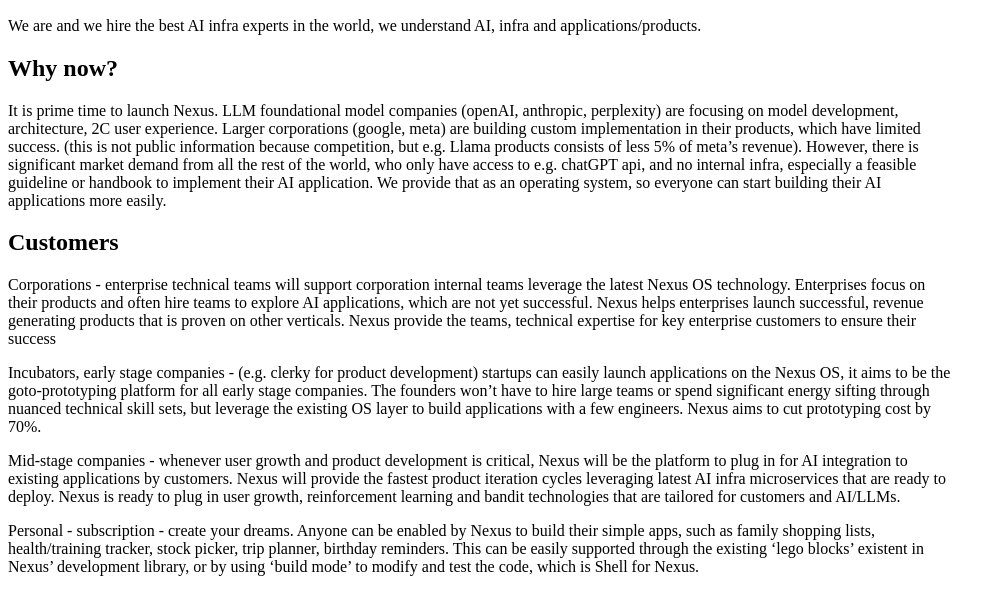
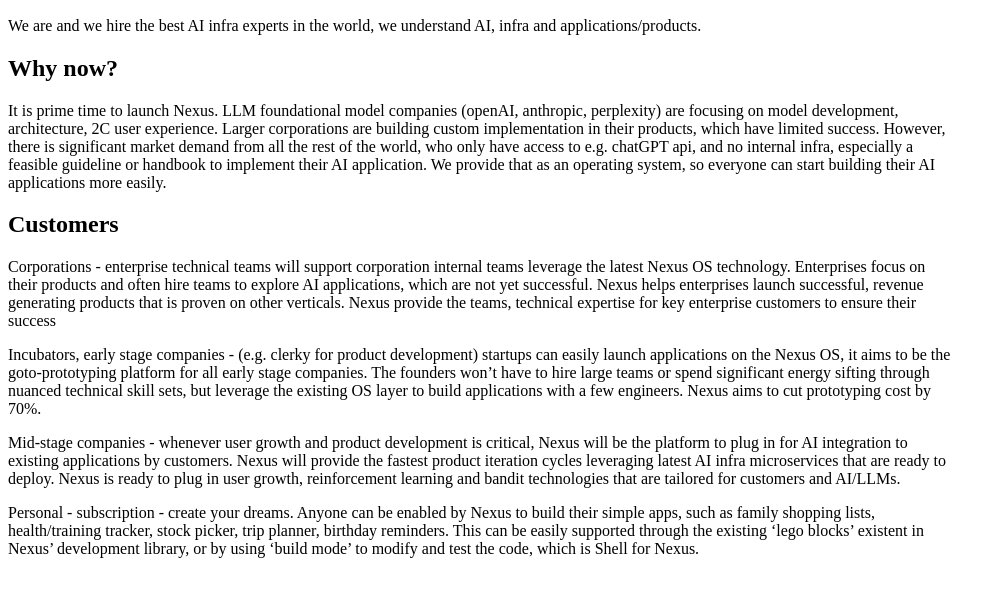
Before and after one commit to wzoustanford/wzoustanford.github.io, a plain HTML site: page nexus.html in a window 1280 px wide. Shown: the part 2173-2765 px from the top of the page, without its empty margins (0-1005 px from the left). Drawn offline with Linux system fonts and the light colour scheme.

Commit message:
Update nexus.html

```diff
--- a/nexus.html
+++ b/nexus.html
@@ -62,7 +62,7 @@
 
 <h2 align="left">  Why now? </h2>
 <p style="width:75%">
-  It is prime time to launch Nexus. LLM foundational model companies (openAI, anthropic, perplexity) are focusing on model development, architecture, 2C user experience. Larger corporations (google, meta) are building custom implementation in their products, which have limited success. (this is not public information because competition, but e.g. Llama products consists of less 5% of meta’s revenue). However, there is significant market demand from all the rest of the world, who only have access to e.g. chatGPT api, and no internal infra, especially a feasible guideline or handbook to implement their AI application. We provide that as an operating system, so everyone can start building their AI applications more easily.
+  It is prime time to launch Nexus. LLM foundational model companies (openAI, anthropic, perplexity) are focusing on model development, architecture, 2C user experience. Larger corporations are building custom implementation in their products, which have limited success. However, there is significant market demand from all the rest of the world, who only have access to e.g. chatGPT api, and no internal infra, especially a feasible guideline or handbook to implement their AI application. We provide that as an operating system, so everyone can start building their AI applications more easily.
 </p>
 
 <h2 align="left"> Customers </h2>
```
